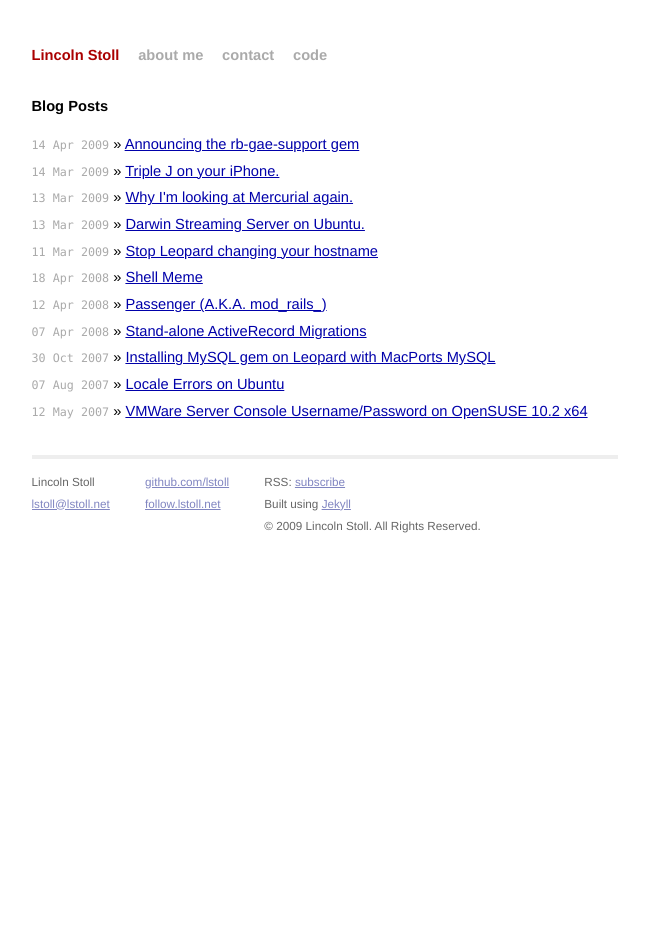
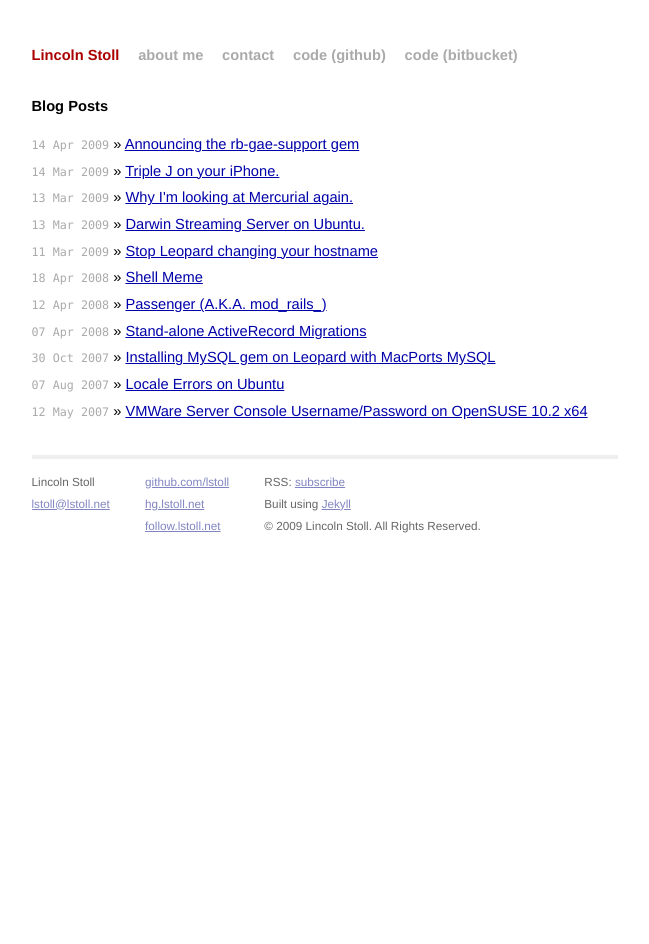
Before and after one commit to lstoll/lstoll.github.io, a Jekyll site: the page built from index.html, in a window 1280 px wide. Shown: the whole page, without its empty margins (315-964 px from the left). Built offline with Jekyll 4.4.1, drawn with Linux system fonts in a browser that asks for light colours; comment, search, counter and statistics services are not loaded.

Commit message:
Linking to both github and bitbucket
--HG--
extra : convert_revision : 3ba15ce5927de16087615928a4820181c9ac4947

```diff
--- a/_layouts/default.html
+++ b/_layouts/default.html
@@ -38,7 +38,8 @@
     <a href="/">Lincoln Stoll</a>
     <a class="extra" href="/about">about me</a>
     <a class="extra" href="/contact">contact</a>
-    <a class="extra" href="http://github.com/lstoll">code</a>
+    <a class="extra" href="http://github.com/lstoll">code (github)</a>
+    <a class="extra" href="http://hg.lstoll.net">code (bitbucket)</a>
   </div>
 
   {{ content }}
@@ -53,6 +54,7 @@
     <div class="contact">
       <p>
         <a href="http://github.com/lstoll/">github.com/lstoll</a><br />
+        <a href="http://hg.lstoll.net/">hg.lstoll.net</a><br />
         <a href="http://follow.lstoll.net/">follow.lstoll.net</a><br />
       </p>
     </div>
```
